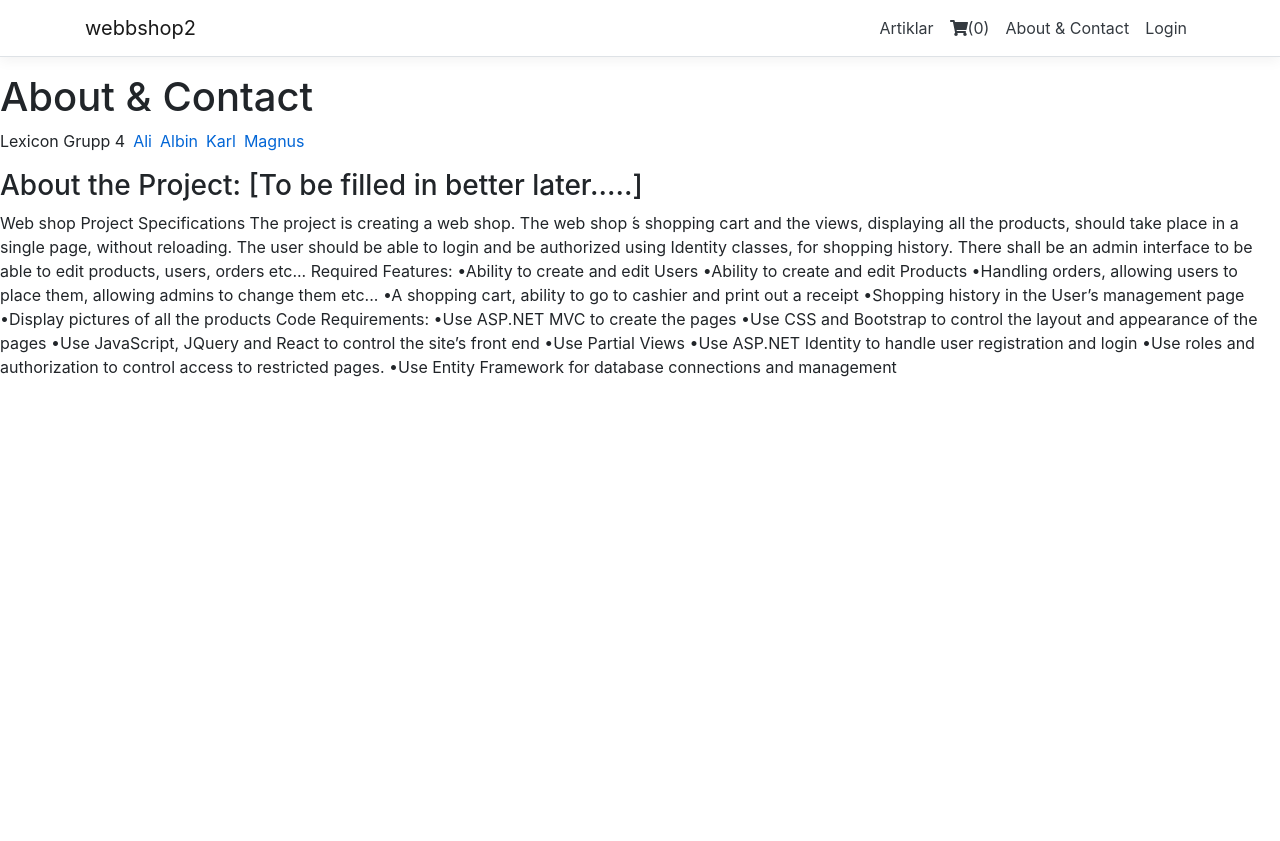
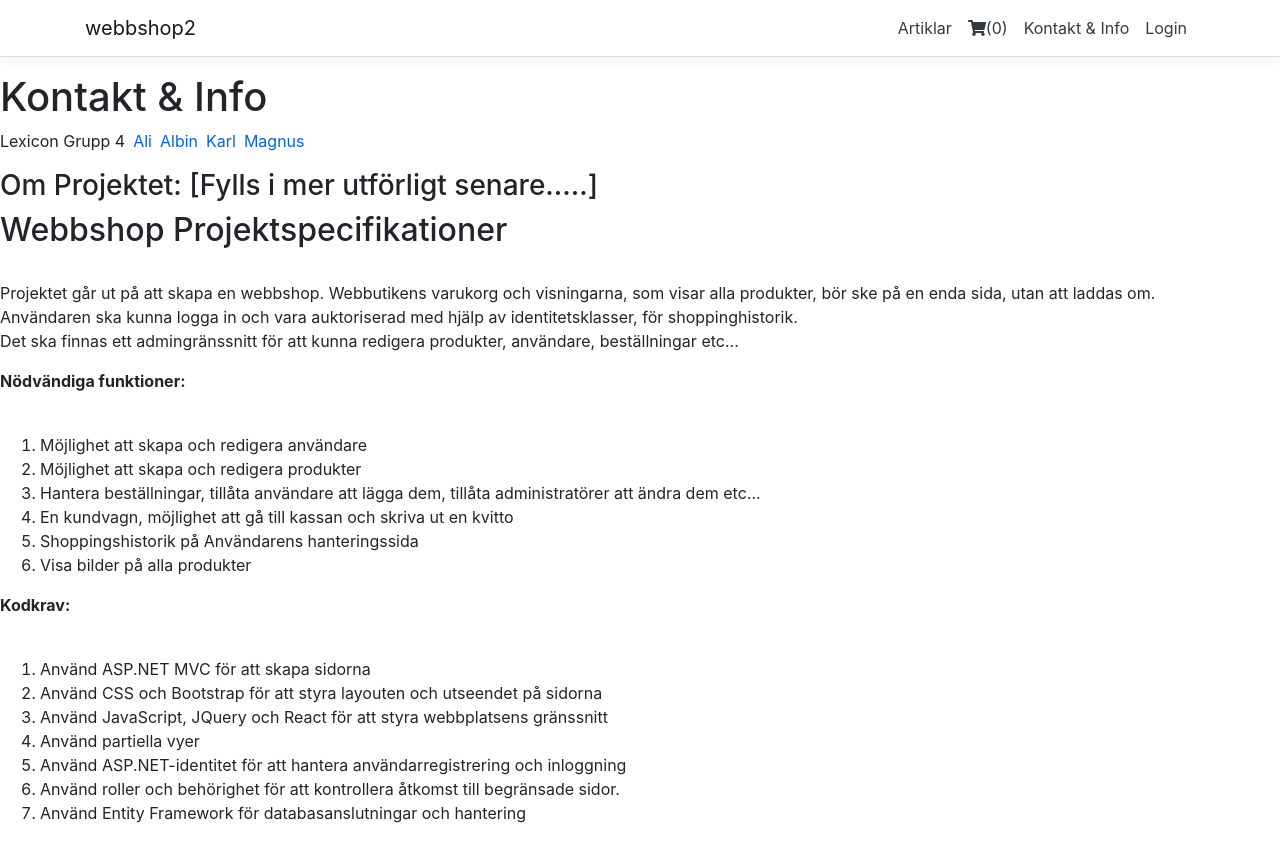
Before and after one commit to Lexicon-grupp-4/webshop, a React (Create React App) app in the folder webbshop2/ClientApp/: page /aboutcontactpage in a window 1280 px wide. Before the commit the page ends 800 px from the top, so only its background shows below. Built offline with nearby package versions, Linux system fonts and the light colour scheme; no server answers.

Commit message:
translated contact page

```diff
--- a/webbshop2/ClientApp/src/components/AboutContactPage.tsx
+++ b/webbshop2/ClientApp/src/components/AboutContactPage.tsx
@@ -1,13 +1,14 @@
 import React from 'react';
+import './NavMenu.css';
 
 
 export default function AboutContactPage() {
-    // TODO Add form validation and disable submit button accordingly
+
 
 
     return (
         <div>
-            <h1>About & Contact</h1>
+            <h1>Kontakt & Info</h1>
 
             <ul className="list-inline">
                 <li className="list-inline-item">Lexicon Grupp 4</li>
@@ -17,9 +18,42 @@ export default function AboutContactPage() {
                 <li className="list-inline-item"><a href='https://github.com/magbor21'>Magnus</a></li>
             </ul>
 
-            <h3>About the Project: [To be filled in better later.....]</h3>
+            <h3>Om Projektet: [Fylls i mer utförligt senare.....]</h3>
 
-            <p> Web shop Project Specifications The project is creating a web shop. The web shop ́s shopping cart and the views, displaying all the products, should take place in a single page, without reloading. The user should be able to login and be authorized using Identity classes, for shopping history. There shall be an admin interface to be able to edit products, users, orders etc... Required Features: •Ability to create and edit Users •Ability to create and edit Products •Handling orders, allowing users to place them, allowing admins to change them etc... •A shopping cart, ability to go to cashier and print out a receipt •Shopping history in the User’s management page •Display pictures of all the products Code Requirements: •Use ASP.NET MVC to create the pages •Use CSS and Bootstrap to control the layout and appearance of the pages •Use JavaScript, JQuery and React to control the site’s front end •Use Partial Views •Use ASP.NET Identity to handle user registration and login •Use roles and authorization to control access to restricted pages. •Use Entity Framework for database connections and management </p>
+            <h2>Webbshop Projektspecifikationer</h2><br/>
+
+            <p>Projektet går ut på att skapa en webbshop. Webbutikens varukorg och visningarna, som visar alla produkter, bör ske på en enda sida, utan att laddas om.<br />
+                    Användaren ska kunna logga in och vara auktoriserad med hjälp av identitetsklasser, för shoppinghistorik.<br />
+                    Det ska finnas ett admingränssnitt för att kunna redigera produkter, användare, beställningar etc...<br /> </p>
+
+
+            <p><strong>Nödvändiga funktioner:</strong></p><br/>
+
+
+                  <ol>
+                        <li>Möjlighet att skapa och redigera användare</li>
+                        <li>Möjlighet att skapa och redigera produkter </li>
+                        <li>Hantera beställningar, tillåta användare att lägga dem, tillåta administratörer att ändra dem etc... </li>
+                        <li>En kundvagn, möjlighet att gå till kassan och skriva ut en kvitto </li>
+                        <li>Shoppingshistorik på Användarens hanteringssida </li>
+                        <li>Visa bilder på alla produkter</li>
+
+                    </ol>
+
+               <p><strong>Kodkrav:</strong></p> <br/>
+
+                <ol>
+                    <li>Använd ASP.NET MVC för att skapa sidorna </li>
+                    <li>Använd CSS och Bootstrap för att styra layouten och utseendet på sidorna </li>
+                    <li>Använd JavaScript, JQuery och React för att styra webbplatsens gränssnitt </li>
+                    <li>Använd partiella vyer  </li>
+                    <li>Använd ASP.NET-identitet för att hantera användarregistrering och inloggning </li>
+                    <li>Använd roller och behörighet för att kontrollera åtkomst till begränsade sidor. </li>
+                    <li>Använd Entity Framework för databasanslutningar och hantering</li>
+
+                </ol>
+
+
 
         </div>
 
--- a/webbshop2/ClientApp/src/components/NavMenu.tsx
+++ b/webbshop2/ClientApp/src/components/NavMenu.tsx
@@ -25,7 +25,7 @@ export default function NavMenu() {
                             <NavOrders />
                             <NavShoppingCart />
                             <NavItem>
-                                <NavLink tag={Link} className="text-dark" to="/aboutcontactpage">About & Contact</NavLink>
+                                <NavLink tag={Link} className="text-dark" to="/aboutcontactpage">Kontakt & Info</NavLink>
                             </NavItem>
                             <NavLoginTab />
                         </ul>
```
